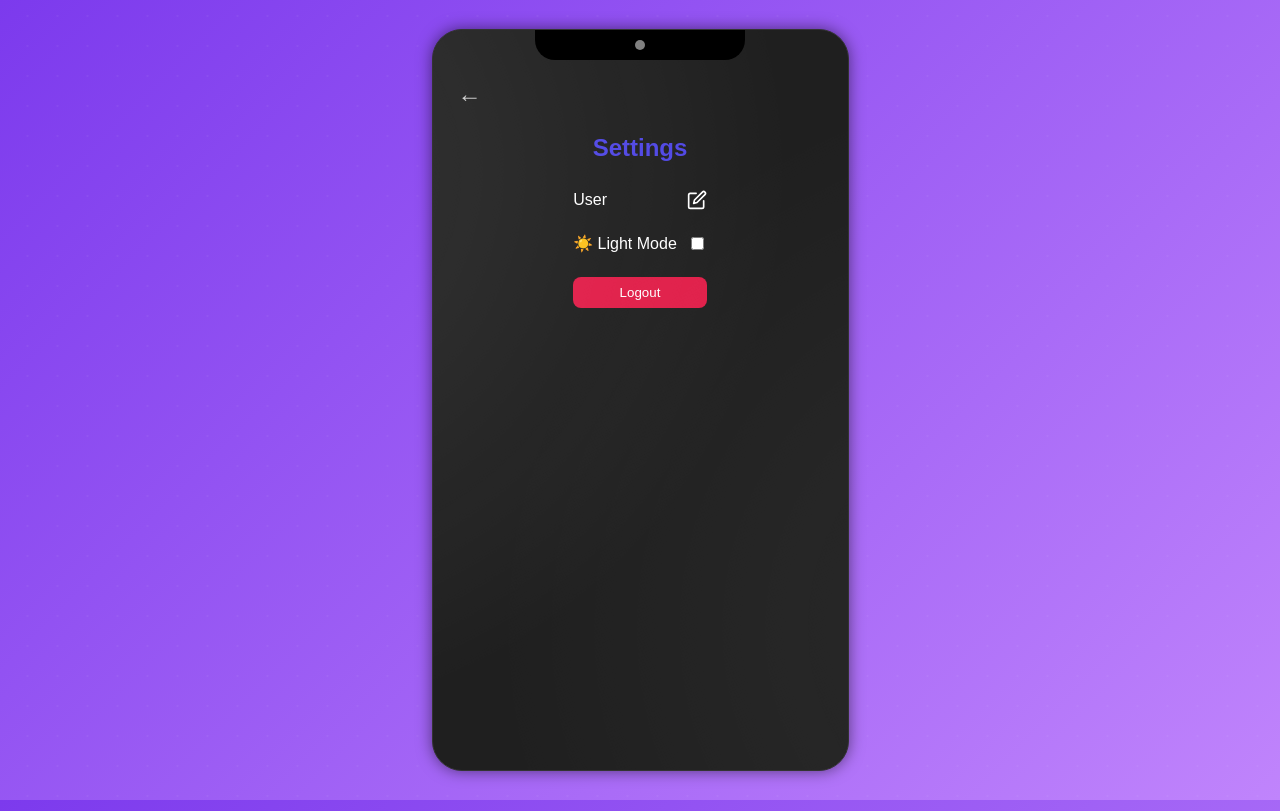
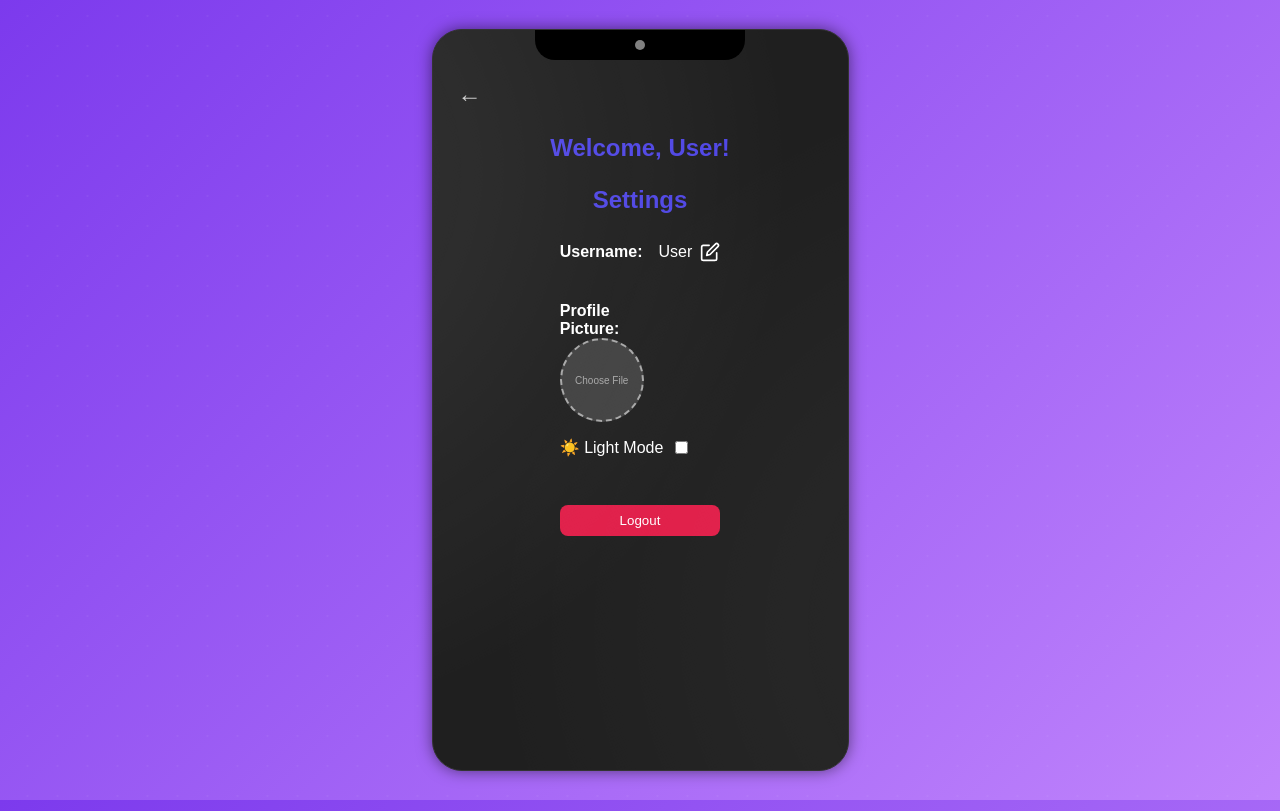
Before and after one commit to matthewlukyanov2/AI-Writing-Assistant, a React (Create React App) app: page /settings in a window 1280 px wide. Built offline with nearby package versions, Linux system fonts and the light colour scheme; no server answers.

Commit message:
Fixed css styling and padding between settings parts

```diff
--- a/src/components/Settings.css
+++ b/src/components/Settings.css
@@ -162,7 +162,7 @@
 
 /* Light mode global styles */
 body.light-mode {
-    background-color: #f7f7f7;
+    background-color: #f7f7f7dc;
     color: #111;
   }
 
@@ -208,3 +208,62 @@ body.light-mode {
   body.light-mode .edit-icon {
     color: #111;
   }
+
+  .profile-pic-section {
+    position: relative;
+    width: 80px;
+    height: 80px;
+    margin-bottom: 1rem;
+  }
+
+  .profile-pic-input {
+    display: none;
+  }
+
+  .profile-pic-label {
+    width: 100%;
+    height: 100%;
+    border-radius: 50%;
+    overflow: hidden;
+    cursor: pointer;
+    display: flex;
+    align-items: center;
+    justify-content: center;
+    background-color: rgba(255, 255, 255, 0.15);
+    border: 2px dashed #aaa;
+    color: #aaa;
+    font-size: 10px;
+    transition: all 0.2s ease;
+  }
+
+  .profile-pic-label:hover {
+    border-color: #7c3aed;
+    color: #7c3aed;
+  }
+
+  .profile-pic-preview {
+    width: 100%;
+    height: 100%;
+    object-fit: cover;
+    border-radius: 50%;
+  }
+
+  .settings-content > * {
+    margin-bottom: 1rem;
+  }
+
+  .username-row {
+    display: flex;
+    align-items: center;
+    gap: 0.5rem;
+  }
+
+  .toggle-row {
+    display: flex;
+    align-items: center;
+    gap: 0.5rem;
+  }
+
+  .settings-content button {
+    margin-top: 0.5rem;
+  }
--- a/src/components/Settings.js
+++ b/src/components/Settings.js
@@ -1,14 +1,17 @@
 import React, { useState, useEffect }  from "react";
 import { Link, useNavigate } from "react-router-dom";
 import { FiEdit } from "react-icons/fi";
-import { auth } from "../firebase-config";
+import { doc, getDoc } from "firebase/firestore";
+import { db, auth } from "../firebase-config";
 import "./Settings.css";
 import "./Home.css";
 
 const Settings = () => {
   const user = auth.currentUser;
-  const [username, setUsername] = useState(user?.displayName || "User");
+  const [username, setUsername] = useState("User");
   const [editing, setEditing] = useState(false);
+  const [profilePic, setProfilePic] = useState(null);
+const [previewURL, setPreviewURL] = useState(null);
   const [tempUsername, setTempUsername] = useState(username);
   const [lightMode, setLightMode] = useState(false);
   const [showModal, setShowModal] = useState(false);
@@ -24,11 +27,39 @@ const Settings = () => {
     }
   }, [lightMode]);
 
+  useEffect(() => {
+    const unsubscribe = auth.onAuthStateChanged(async (firebaseUser) => {
+      if (firebaseUser) {
+        const docRef = doc(db, "users", firebaseUser.uid);
+        const docSnap = await getDoc(docRef);
+
+        if (docSnap.exists()) {
+          const fetchedUsername = docSnap.data().username;
+          setUsername(fetchedUsername || firebaseUser.displayName || firebaseUser.email || "User");
+        } else {
+          // If user doc doesn't exist, fallback to email or displayName
+          setUsername(firebaseUser.displayName || firebaseUser.email || "User");
+        }
+      }
+    });
+
+    return () => unsubscribe(); // Clean up listener
+  }, []);
+
   const handleUsernameSave = () => {
     setUsername(tempUsername);
     setEditing(false);
     // You could also update Firebase displayName here if needed
   };
+
+  const handleImageChange = (e) => {
+    const file = e.target.files[0];
+    if (file) {
+      setProfilePic(file);
+      setPreviewURL(URL.createObjectURL(file));
+    }
+  };
+
 
     const handleLogout = async () => {
         auth.signOut().then(() => {
@@ -45,17 +76,19 @@ const Settings = () => {
       <div className="back-arrow">
         <Link to="/ai">←</Link>
       </div>
-
+      <h1>Welcome, {username}!</h1>
       <h1 className="login-title">Settings</h1>
       <div className="settings-content">
 
        {/* Username Section */}
        <div className="username-row">
+  <label style={{ fontWeight: "bold", marginRight: "0.5rem" }}>Username:</label>
   {editing ? (
     <>
       <input
         value={tempUsername}
         onChange={(e) => setTempUsername(e.target.value)}
+        style={{ marginRight: "0.5rem" }}
       />
       <button onClick={handleUsernameSave}>Save</button>
     </>
@@ -66,6 +99,28 @@ const Settings = () => {
     </>
   )}
 </div>
+
+<div className="profile-pic-container">
+        <div className="profile-pic-section">
+        <label style={{ fontWeight: "bold", marginRight: "0.5rem" }}>Profile Picture:</label>
+  <label htmlFor="profilePicInput" className="profile-pic-label">
+    {previewURL ? (
+      <img src={previewURL} alt="Profile" className="profile-pic-preview" />
+    ) : (
+      "Choose File"
+    )}
+  </label>
+  <input
+    type="file"
+    accept="image/*"
+    id="profilePicInput"
+    className="profile-pic-input"
+    onChange={handleImageChange}
+  />
+</div>
+</div>
+
+
 
         {/* Light Mode Toggle */}
         <div className="toggle-row">
--- a/src/components/Signup.js
+++ b/src/components/Signup.js
@@ -1,6 +1,7 @@
 import React, { useState } from "react";
 import { createUserWithEmailAndPassword } from "firebase/auth";
-import { auth } from "../firebase-config";
+import { auth, db } from "../firebase-config";
+import { collection, doc, setDoc } from "firebase/firestore";
 import { useNavigate, Link } from "react-router-dom";
 import "./Login.css";
 
@@ -13,13 +14,22 @@ const Signup = () => {
   const handleSignup = async (e) => {
     e.preventDefault();
     try {
-      await createUserWithEmailAndPassword(auth, email, password);
+      const userCredential = await createUserWithEmailAndPassword(auth, email, password);
+      const user = userCredential.user;
+
+      // Save username to Firestore with correct UID
+      await setDoc(doc(db, "users", user.uid), {
+        username: username,
+        email: email,
+      });
+
       alert(`Signup successful! Welcome, ${username} 🥳`);
       navigate("/login");
     } catch (error) {
       alert(error.message);
     }
   };
+
 
   return (
     <div className="phone-frame login-frame">
--- a/src/firebase-config.js
+++ b/src/firebase-config.js
@@ -1,5 +1,6 @@
 import { initializeApp } from "firebase/app";
 import { getAuth } from "firebase/auth";
+import { getFirestore } from "firebase/firestore";
 
 const firebaseConfig = {
     apiKey: "AIzaSyAVfcLlRqo2q2ln2sfnnNo-BfnhTVN80SI",
@@ -13,3 +14,4 @@ const firebaseConfig = {
 
 const app = initializeApp(firebaseConfig);
 export const auth = getAuth(app);
+export const db = getFirestore(app);
```
Lines whose indentation alone changed are shown as unchanged.
